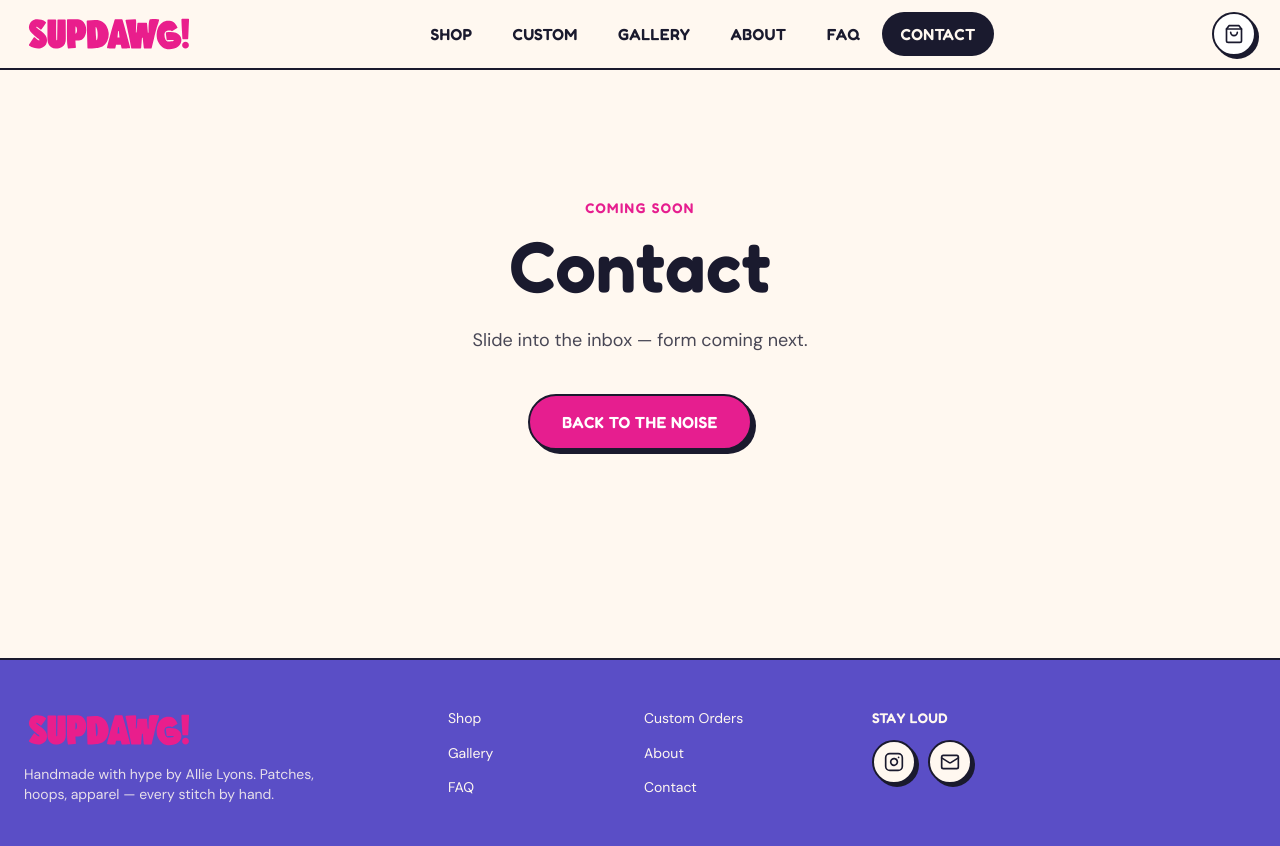
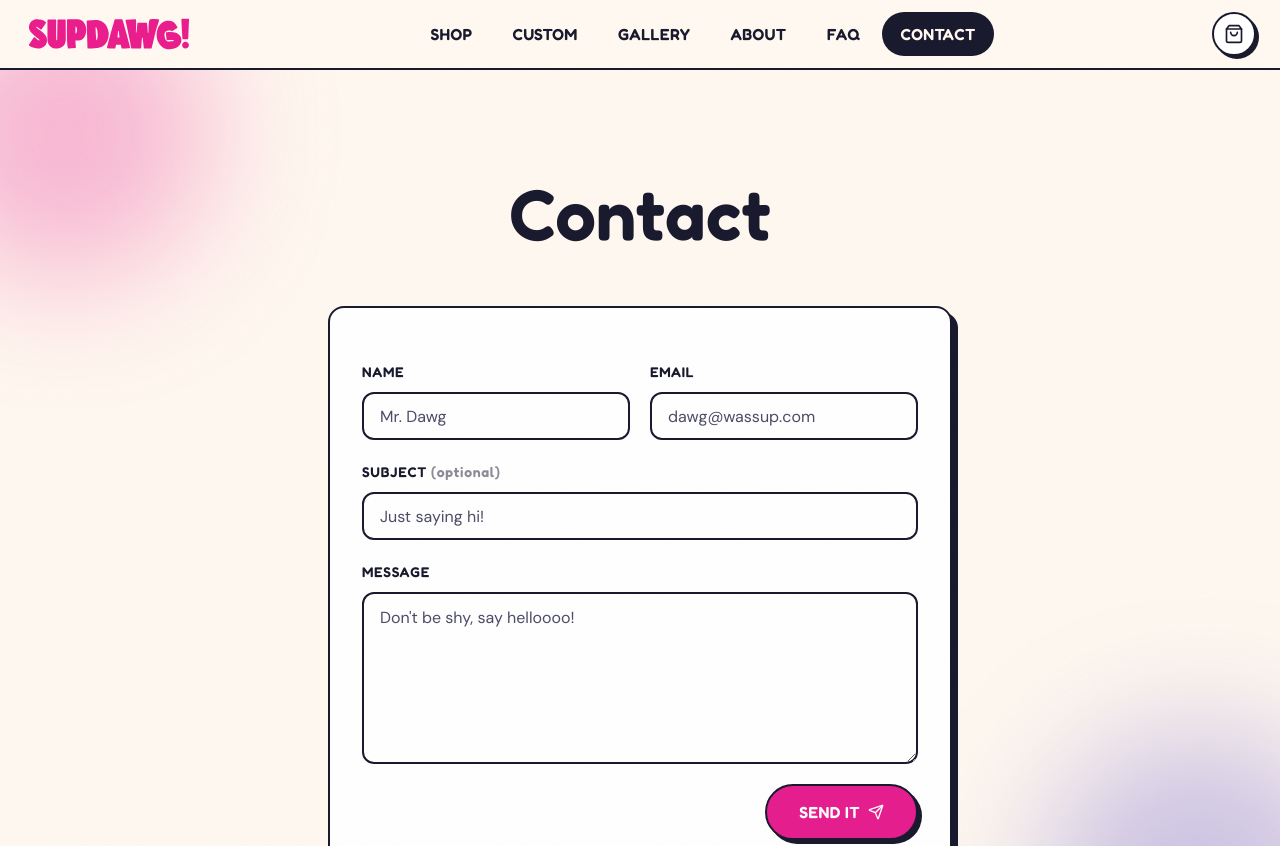
Before and after one commit to jacclyons/supdawg-web, a Next.js app: page /contact in a window 1280 px wide. Shown: the top 846 px of the page. Built offline with nearby package versions, Linux system fonts and the light colour scheme.

Commit message:
Contact form

```diff
--- /dev/null
+++ b/app/api/contact/route.ts
@@ -0,0 +1,77 @@
+import { NextResponse } from "next/server";
+import { Resend } from "resend";
+import { z } from "zod";
+
+export const runtime = "nodejs";
+
+const TO_EMAIL = "supdawgcrafts@gmail.com";
+const FROM_EMAIL = "SUPDAWG Contact <onboarding@resend.dev>";
+
+const ContactSchema = z.object({
+  name: z.string().trim().min(1, "Name is required").max(100),
+  email: z.string().trim().email("Valid email required").max(200),
+  subject: z.string().trim().max(150).optional().default(""),
+  message: z.string().trim().min(1, "Message is required").max(5000),
+  // Honeypot — bots fill hidden fields; humans don't.
+  website: z.string().max(0).optional(),
+});
+
+export async function POST(req: Request) {
+  const apiKey = process.env.RESEND_API_KEY;
+  if (!apiKey) {
+    return NextResponse.json(
+      { error: "Email isn't set up yet. Add RESEND_API_KEY to enable the contact form." },
+      { status: 503 }
+    );
+  }
+
+  let body: unknown;
+  try {
+    body = await req.json();
+  } catch {
+    return NextResponse.json({ error: "Invalid request." }, { status: 400 });
+  }
+
+  const parsed = ContactSchema.safeParse(body);
+  if (!parsed.success) {
+    return NextResponse.json(
+      { error: parsed.error.issues[0]?.message ?? "Invalid input." },
+      { status: 400 }
+    );
+  }
+
+  if (parsed.data.website) {
+    return NextResponse.json({ ok: true });
+  }
+
+  const { name, email, subject, message } = parsed.data;
+  const resend = new Resend(apiKey);
+
+  const { error } = await resend.emails.send({
+    from: FROM_EMAIL,
+    to: TO_EMAIL,
+    replyTo: email,
+    subject: subject ? `[SUPDAWG] ${subject}` : `[SUPDAWG] New message from ${name}`,
+    text: `From: ${name} <${email}>\n\n${message}`,
+    html: `<div style="font-family: system-ui, sans-serif; line-height: 1.5;">
+      <p><strong>From:</strong> ${escapeHtml(name)} &lt;${escapeHtml(email)}&gt;</p>
+      ${subject ? `<p><strong>Subject:</strong> ${escapeHtml(subject)}</p>` : ""}
+      <p style="white-space: pre-wrap;">${escapeHtml(message)}</p>
+    </div>`,
+  });
+
+  if (error) {
+    return NextResponse.json({ error: "Couldn't send. Try again in a sec." }, { status: 502 });
+  }
+
+  return NextResponse.json({ ok: true });
+}
+
+function escapeHtml(s: string) {
+  return s
+    .replace(/&/g, "&amp;")
+    .replace(/</g, "&lt;")
+    .replace(/>/g, "&gt;")
+    .replace(/"/g, "&quot;")
+    .replace(/'/g, "&#039;");
+}
--- a/app/contact/page.tsx
+++ b/app/contact/page.tsx
@@ -1,7 +1,24 @@
-import { ComingSoon } from "@/components/layout/ComingSoon";
+import { ContactForm } from "@/components/contact/ContactForm";
 
 export const metadata = { title: "Contact — SUPDAWG!" };
 
 export default function Page() {
-  return <ComingSoon title="Contact" description="Slide into the inbox — form coming next." />;
+  return (
+    <section className="relative overflow-hidden bg-brand-cream noise">
+      <div className="absolute -top-20 -left-20 h-72 w-72 rounded-full bg-brand-pink/30 blur-3xl pointer-events-none" />
+      <div className="absolute -bottom-20 -right-20 h-80 w-80 rounded-full bg-brand-purple/30 blur-3xl pointer-events-none" />
+
+      <div className="relative mx-auto max-w-2xl px-4 md:px-6 py-16 md:py-24">
+        <div className="text-center">
+          <h1 className="mt-3 font-display text-5xl md:text-7xl leading-none">
+            Contact
+          </h1>
+        </div>
+
+        <div className="mt-10 md:mt-14">
+          <ContactForm />
+        </div>
+      </div>
+    </section>
+  );
 }
--- a/app/shop/page.tsx
+++ b/app/shop/page.tsx
@@ -10,9 +10,6 @@ export default function ShopPage() {
   return (
     <div className="mx-auto max-w-7xl px-4 md:px-6 py-12 md:py-16">
       <div className="mb-10 md:mb-14">
-        <p className="font-display uppercase text-sm tracking-widest text-brand-pink">
-          The Shop
-        </p>
         <h1 className="font-display text-5xl md:text-7xl mt-2 leading-none">
           Loud little things, <span className="text-brand-purple">for your life.</span>
         </h1>
--- /dev/null
+++ b/components/contact/ContactForm.tsx
@@ -0,0 +1,144 @@
+"use client";
+
+import { useState } from "react";
+import { motion } from "framer-motion";
+import { Send, CheckCircle2 } from "lucide-react";
+import { Button } from "@/components/ui/button";
+import { Input } from "@/components/ui/input";
+import { Label } from "@/components/ui/label";
+import { Textarea } from "@/components/ui/textarea";
+
+type Status = "idle" | "sending" | "success" | "error";
+
+export function ContactForm() {
+  const [status, setStatus] = useState<Status>("idle");
+  const [errorMsg, setErrorMsg] = useState<string | null>(null);
+
+  async function handleSubmit(e: React.FormEvent<HTMLFormElement>) {
+    e.preventDefault();
+    setStatus("sending");
+    setErrorMsg(null);
+
+    const fd = new FormData(e.currentTarget);
+    const payload = {
+      name: String(fd.get("name") ?? ""),
+      email: String(fd.get("email") ?? ""),
+      subject: String(fd.get("subject") ?? ""),
+      message: String(fd.get("message") ?? ""),
+      website: String(fd.get("website") ?? ""),
+    };
+
+    try {
+      const res = await fetch("/api/contact", {
+        method: "POST",
+        headers: { "Content-Type": "application/json" },
+        body: JSON.stringify(payload),
+      });
+      const data = await res.json().catch(() => ({}));
+      if (!res.ok) throw new Error(data.error ?? "Something went wrong.");
+      setStatus("success");
+      (e.target as HTMLFormElement).reset();
+    } catch (err) {
+      setStatus("error");
+      setErrorMsg(err instanceof Error ? err.message : "Something went wrong.");
+    }
+  }
+
+  if (status === "success") {
+    return (
+      <motion.div
+        initial={{ opacity: 0, scale: 0.95 }}
+        animate={{ opacity: 1, scale: 1 }}
+        transition={{ type: "spring", stiffness: 240, damping: 14 }}
+        className="rounded-2xl border-2 border-brand-dark bg-white p-10 text-center shadow-[6px_6px_0_0_hsl(var(--brand-dark))]"
+      >
+        <CheckCircle2 className="mx-auto h-14 w-14 text-brand-pink" />
+        <h2 className="mt-4 font-display text-3xl">Message sent!</h2>
+        <p className="mt-2 text-brand-dark/80">
+          We&apos;ll get back to you as soon as our needles cool down.
+        </p>
+        <Button
+          type="button"
+          variant="outline"
+          className="mt-6"
+          onClick={() => setStatus("idle")}
+        >
+          Send another
+        </Button>
+      </motion.div>
+    );
+  }
+
+  const disabled = status === "sending";
+
+  return (
+    <form
+      onSubmit={handleSubmit}
+      className="rounded-2xl border-2 border-brand-dark bg-white p-6 md:p-8 shadow-[6px_6px_0_0_hsl(var(--brand-dark))] space-y-5"
+    >
+      {/* Honeypot — hidden from humans, bots will fill it. */}
+      <div className="hidden" aria-hidden="true">
+        <label>
+          Website
+          <input type="text" name="website" tabIndex={-1} autoComplete="off" />
+        </label>
+      </div>
+
+      <div className="grid gap-5 md:grid-cols-2">
+        <div className="space-y-2">
+          <Label
+          htmlFor="name" className="font-display uppercase tracking-wider text-sm">
+            Name
+          </Label>
+          <Input
+          placeholder="Mr. Dawg"
+          id="name" name="name" required maxLength={100} disabled={disabled} />
+        </div>
+        <div className="space-y-2">
+          <Label htmlFor="email" className="font-display uppercase tracking-wider text-sm">
+            Email
+          </Label>
+          <Input
+          placeholder="dawg@wassup.com"
+          id="email" name="email" type="email" required maxLength={200} disabled={disabled} />
+        </div>
+      </div>
+
+      <div className="space-y-2">
+        <Label htmlFor="subject" className="font-display uppercase tracking-wider text-sm">
+          Subject <span className="text-brand-dark/50 normal-case">(optional)</span>
+        </Label>
+        <Input
+          placeholder="Just saying hi!"
+          id="subject" name="subject" maxLength={150} disabled={disabled} />
+      </div>
+
+      <div className="space-y-2">
+        <Label htmlFor="message" className="font-display uppercase tracking-wider text-sm">
+          Message
+        </Label>
+        <Textarea
+          id="message"
+          name="message"
+          required
+          maxLength={5000}
+          rows={6}
+          disabled={disabled}
+          placeholder="Don't be shy, say helloooo!"
+        />
+      </div>
+
+      {status === "error" && errorMsg && (
+        <p className="rounded-lg border-2 border-destructive bg-destructive/10 px-4 py-3 text-sm text-destructive">
+          {errorMsg}
+        </p>
+      )}
+
+      <div className="flex justify-end">
+        <Button type="submit" size="lg" disabled={disabled}>
+          {disabled ? "Sending…" : "Send it"} <Send className="h-4 w-4" />
+        </Button>
+      </div>
+    </form>
+  );
+}
--- a/components/layout/ComingSoon.tsx
+++ b/components/layout/ComingSoon.tsx
@@ -10,9 +10,6 @@ export function ComingSoon({
 }) {
   return (
     <div className="mx-auto max-w-3xl px-4 md:px-6 py-24 md:py-32 text-center">
-      <p className="font-display uppercase text-sm tracking-widest text-brand-pink">
-        Coming soon
-      </p>
       <h1 className="mt-3 font-display text-5xl md:text-7xl leading-none">{title}</h1>
       {description && (
         <p className="mt-6 text-lg text-brand-dark/80 max-w-prose mx-auto">
```
Also changed, not shown: 1 other file (tests, documents, lock files or other folders).
